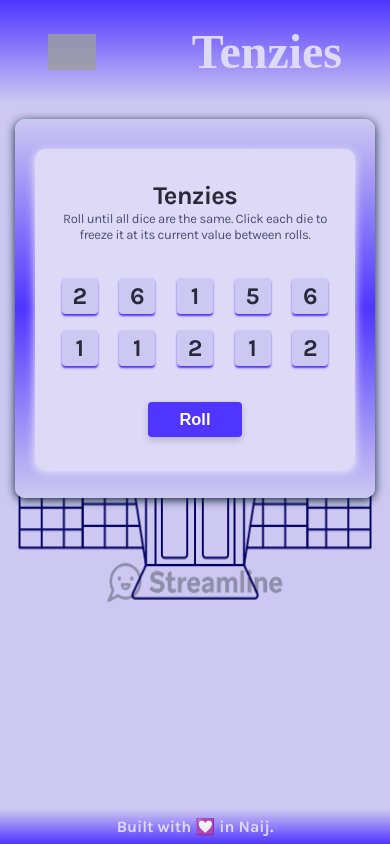
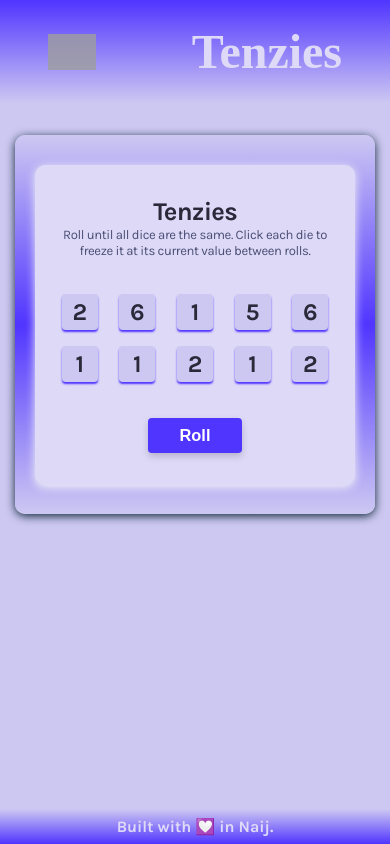
Before and after one commit to abdullmustyy/Tenzies, a React (Vite) app: page / in a window 390 px wide. Built offline with nearby package versions, Linux system fonts and the light colour scheme; grey boxes are pictures that could not be loaded; a web font is replaced by a local one.

Commit message:
Add responsivness

```diff
--- a/src/index.css
+++ b/src/index.css
@@ -9,7 +9,7 @@
 
 body {
   background-color: #cdc8f2;
-  background-image: url(./assets/casino.png);
+  /* background-image: url(./assets/casino.png); */
   background-repeat: no-repeat;
   background-position: bottom -10rem left 0;
   background-size: 100% 90%;
@@ -50,6 +50,12 @@ body {
   height: 379px;
   max-width: 360px;
   margin: auto;
+}
+
+@media screen and (max-width: 500px) {
+  .tenzie {
+    margin: 2rem auto 0;
+  }
 }
 
 .tenzie--cont {
```
